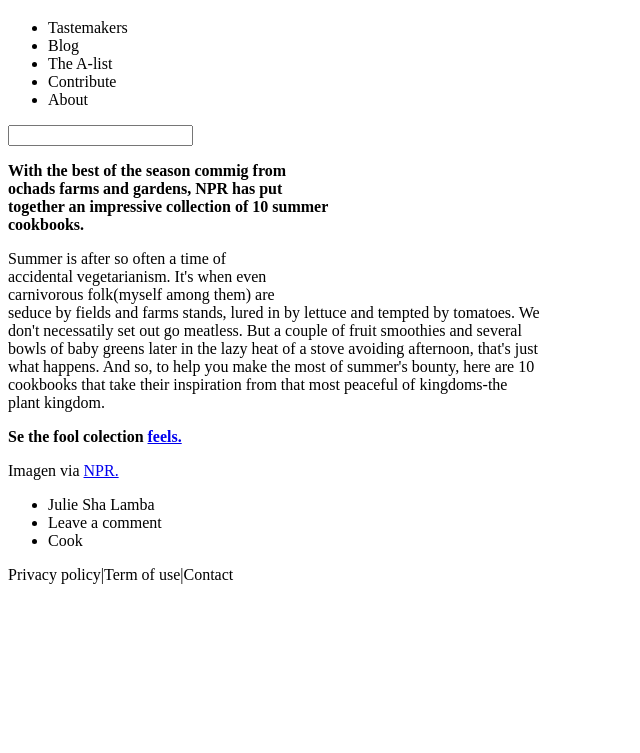
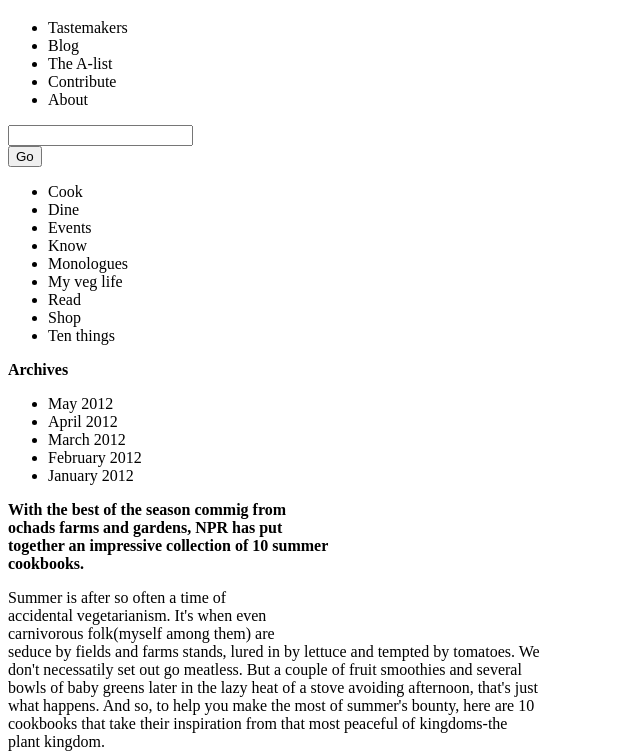
Before and after one commit to juliof9/HTML52, a plain HTML site: page index.html in a window 1280 px wide. Shown: the part 61-814 px from the top of the page, without its empty margins (0-640 px from the left). Drawn offline with Linux system fonts and the light colour scheme.

Commit message:
Terminando

```diff
--- a/index.html
+++ b/index.html
@@ -8,8 +8,8 @@
     <title>HTML5</title>
 </head>
 <body>
-    <header><h1>2012's Best Summer Cock</h1></header>
-<aside>
+    <header><h1>2012's Best Summer Cock</h1></header><!--Se necesitaba una cabecera para la pagina web.-->
+<aside><!--El aside lo utilice porque este se encuentra ubicado a los lados del texto principal.-->
     <ul>
         <li>Tastemakers</li>
         <li>Blog</li>
@@ -17,10 +17,32 @@
         <li>Contribute</li>
         <li>About</li>
     </ul>
-    <input type="text">
+    <input type="text"> <br>
+    <input type="button" value = "Go">
+    <ul>
+        <li>Cook</li>
+        <li>Dine</li>
+        <li>Events</li>
+        <li>Know</li>
+        <li>Monologues</li>
+        <li>My veg life</li>
+        <li>Read</li>
+        <li>Shop</li>
+        <li>Ten things</li>
+    </ul>
+    <p>
+        <b>Archives</b>
+    </p>
+    <ul>
+        <li>May 2012</li>
+        <li>April 2012</li>
+        <li>March 2012</li>
+        <li>February 2012</li>
+        <li>January 2012</li>
+    </ul>
 </aside>
-<section>
-    <article>
+<section><!--Desde aca comienza el contenido principal de la pagina web-->
+    <article><!--Diviendo por secciones el contenido principal aunque no se cambie de tema en algunas ocasiones-->
         <p>
             <b>With the best of the season commig from <br>
             ochads farms and gardens, NPR has put <br>
@@ -52,14 +74,14 @@
         Imagen via <a href="www.google.com">NPR.</a>
     </article>
 </section>
-<nav>
+<nav><!--La barra de navegacion que se encuentra ubicada en la parte inferior de la pagina web.-->
     <ul>
         <li>Julie Sha Lamba</li>
         <li>Leave a comment</li>
         <li>Cook</li>
     </ul>
 </nav>
-<footer>
+<footer><!--Y el footer que es el pie de pagina de la pagina web.-->
     Privacy policy|Term of use|Contact
 </footer>
 </body>
```
